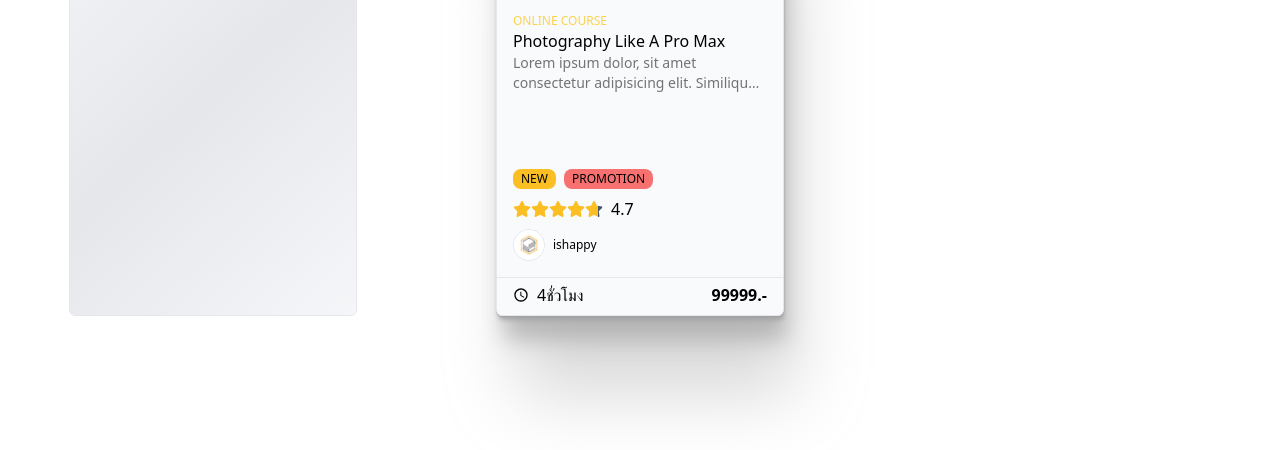
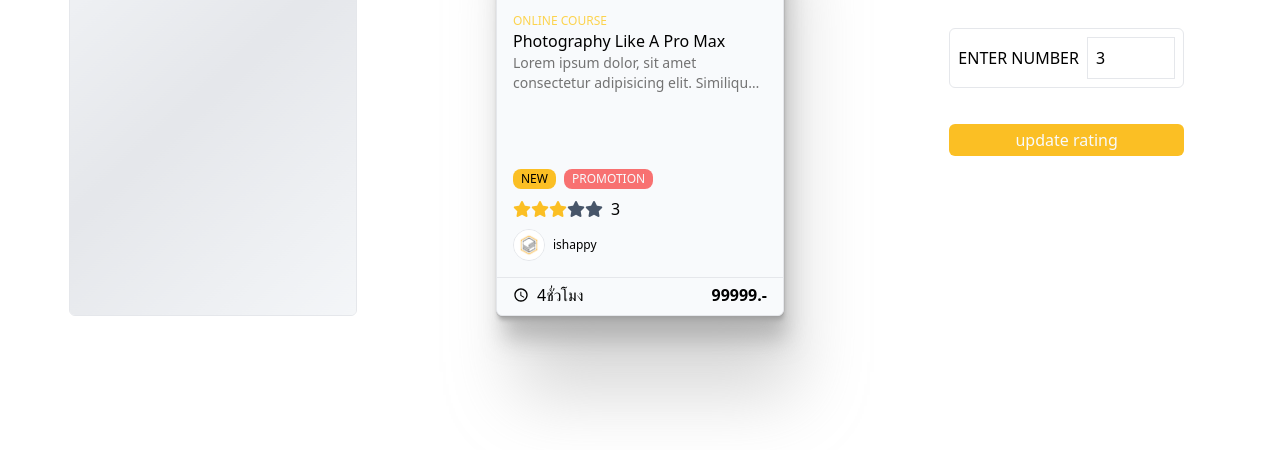
Before and after one commit to pongsathonwon/card-component, a plain HTML site: page index.html in a window 1280 px wide. Shown: the part 180-630 px from the top of the page. Drawn offline with nearby package versions, Linux system fonts and the light colour scheme.

Commit message:
input field for change rating

```diff
--- a/index.html
+++ b/index.html
@@ -86,7 +86,7 @@
                 new
               </div>
               <div
-                class="bg-red-400 rounded-lg uppercase px-2 py-[2px] text-xs"
+                class="bg-red-400 rounded-lg uppercase px-2 py-[2px] text-xs text-slate-50"
               >
                 promotion
               </div>
@@ -139,6 +139,28 @@
           <span class="after:content-['.-'] font-semibold">99999</span>
         </div>
       </div>
+      <div class="m-auto flex flex-col h-40 p-4 justify-between">
+        <div
+          class="flex flex-row gap-2 items-center border rounded-md p-2 uppercase"
+        >
+          <label for="rate">enter number </label>
+          <input
+            type="number"
+            min="0"
+            max="5"
+            value="3"
+            name="rate"
+            id="rate"
+            class="p-2 border"
+          />
+        </div>
+        <button
+          id="btn-submit"
+          class="rounded-md bg-amber-400 text-slate-50 h-8"
+        >
+          update rating
+        </button>
+      </div>
     </section>
   </body>
   <script
@@ -146,14 +168,39 @@
     crossorigin="anonymous"
   ></script>
   <script>
-    const rate = 4.7;
+    const rate = 3;
     const curRating = Math.round(rate * 20);
     const starWrapperEle = document.getElementById("star-wrapper");
     const score = document.getElementById("score");
     const gradient = `linear-gradient(to right,#fbbf24,#fbbf24 ${curRating}%,#475569 ${curRating}%,#475569 100%)`;
     starWrapperEle.style.backgroundImage = gradient;
     score.innerText = rate;
+    //////////////////////////////////////////////////////////
     const lecturerNameEle = document.getElementById("lecturer-name");
     lecturerNameEle.innerHTML = "ishappy";
+    ///////////////////////////////////////////////////////
+    const inputEle = document.getElementById("rate");
+    /////////////////////////////////////////////////////
+    const isRateInvalid = (rate) => {
+      return rate < 0 || rate > 5;
+    };
+    const handleClick = (e) => {
+      e.preventDefault();
+      const value = inputEle.value;
+      if (isRateInvalid(value)) {
+        alert("rating between 0 to 5");
+        return;
+      }
+      setValue(value);
+    };
+    const setValue = (rate) => {
+      const curRating = Math.round(rate * 20);
+      const gradient = `linear-gradient(to right,#fbbf24,#fbbf24 ${curRating}%,#475569 ${curRating}%,#475569 100%)`;
+      starWrapperEle.style.backgroundImage = gradient;
+      score.innerText = rate;
+    };
+
+    const btnEle = document.getElementById("btn-submit");
+    btnEle.addEventListener("click", handleClick);
   </script>
 </html>
```
